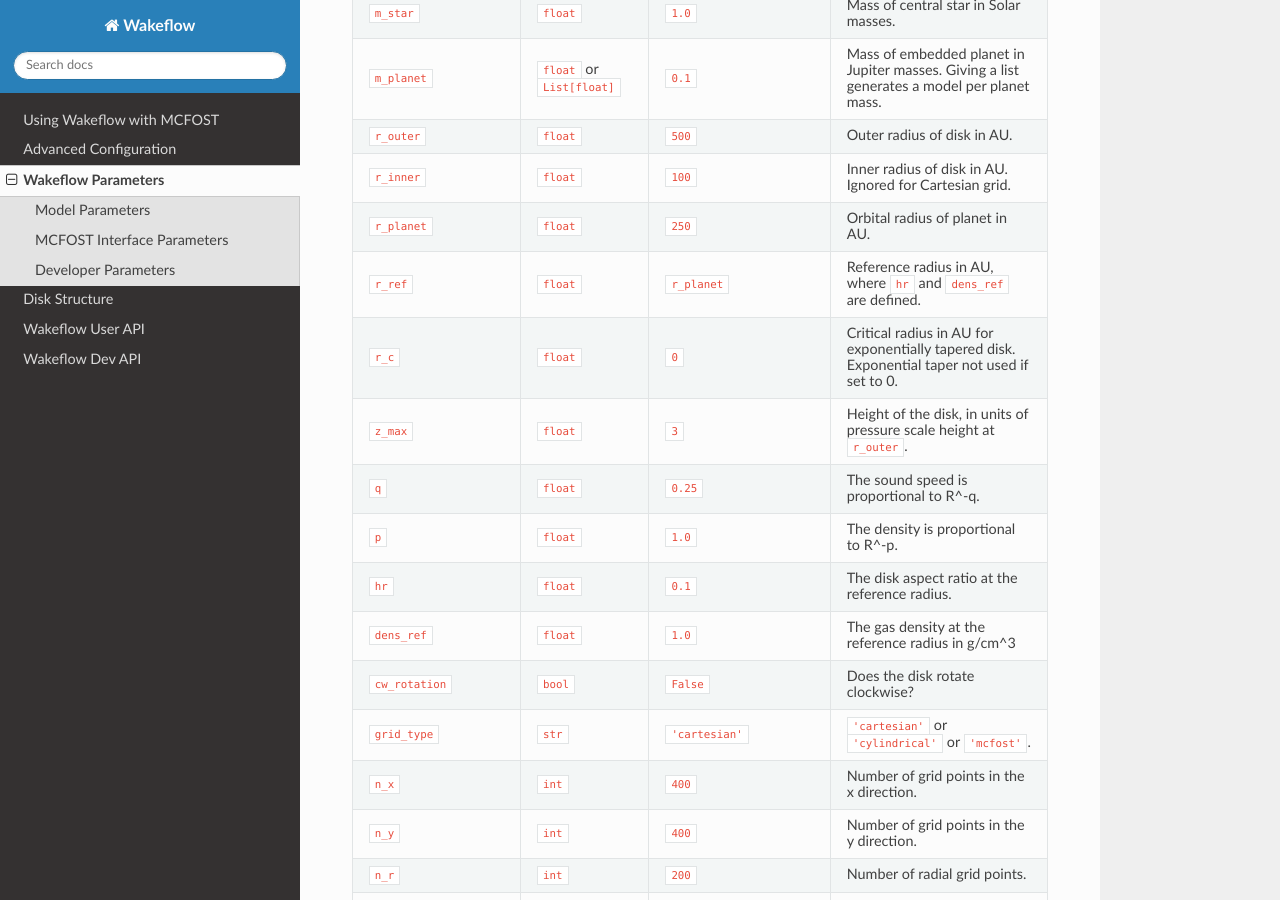
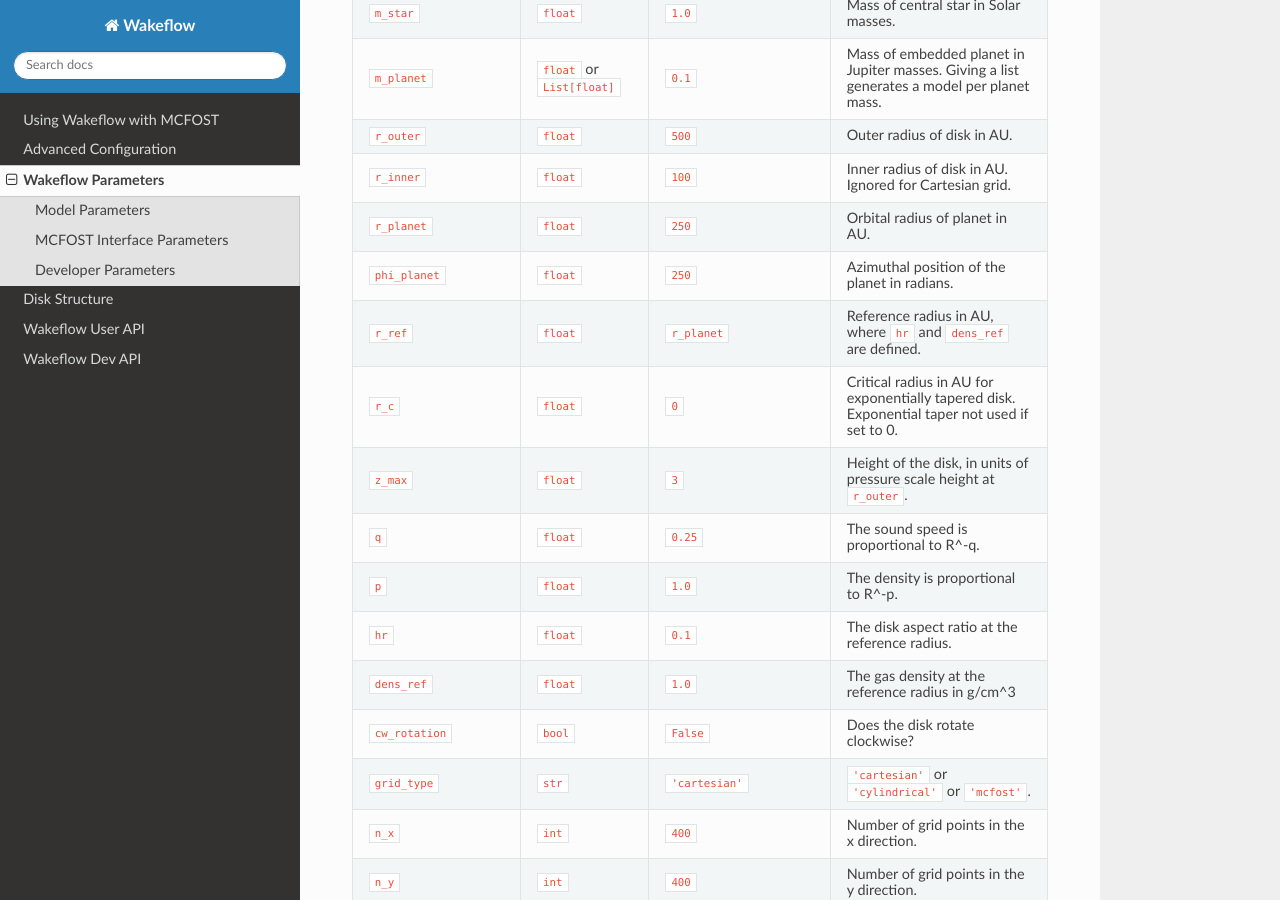
Before and after one commit to TomHilder/wakeflow, a Sphinx documentation site: the page built from docs/wakeflow_parameters.rst, in a window 1280 px wide and 900 px high, scrolled down 343 px. Built offline with Sphinx 7.4.7 and the Read the Docs theme 2.0.0, drawn with Linux system fonts in a browser that asks for light colours; pages that are not in the unit, such as notebooks, are missing from menus.

Commit message:
added phi_planet to docs

```diff
--- a/docs/wakeflow_parameters.rst
+++ b/docs/wakeflow_parameters.rst
@@ -21,6 +21,8 @@ Model Parameters
 | ``r_inner``             | ``float``                    | ``100``                   | Inner radius of disk in AU. Ignored for Cartesian grid.                                       |
 +-------------------------+------------------------------+---------------------------+-----------------------------------------------------------------------------------------------+
 | ``r_planet``            | ``float``                    | ``250``                   | Orbital radius of planet in AU.                                                               |
++-------------------------+------------------------------+---------------------------+-----------------------------------------------------------------------------------------------+
+| ``phi_planet``          | ``float``                    | ``250``                   | Azimuthal position of the planet in radians.                                                  |
 +-------------------------+------------------------------+---------------------------+-----------------------------------------------------------------------------------------------+
 | ``r_ref``               | ``float``                    | ``r_planet``              | Reference radius in AU, where ``hr`` and ``dens_ref`` are defined.                            |
 +-------------------------+------------------------------+---------------------------+-----------------------------------------------------------------------------------------------+
```
